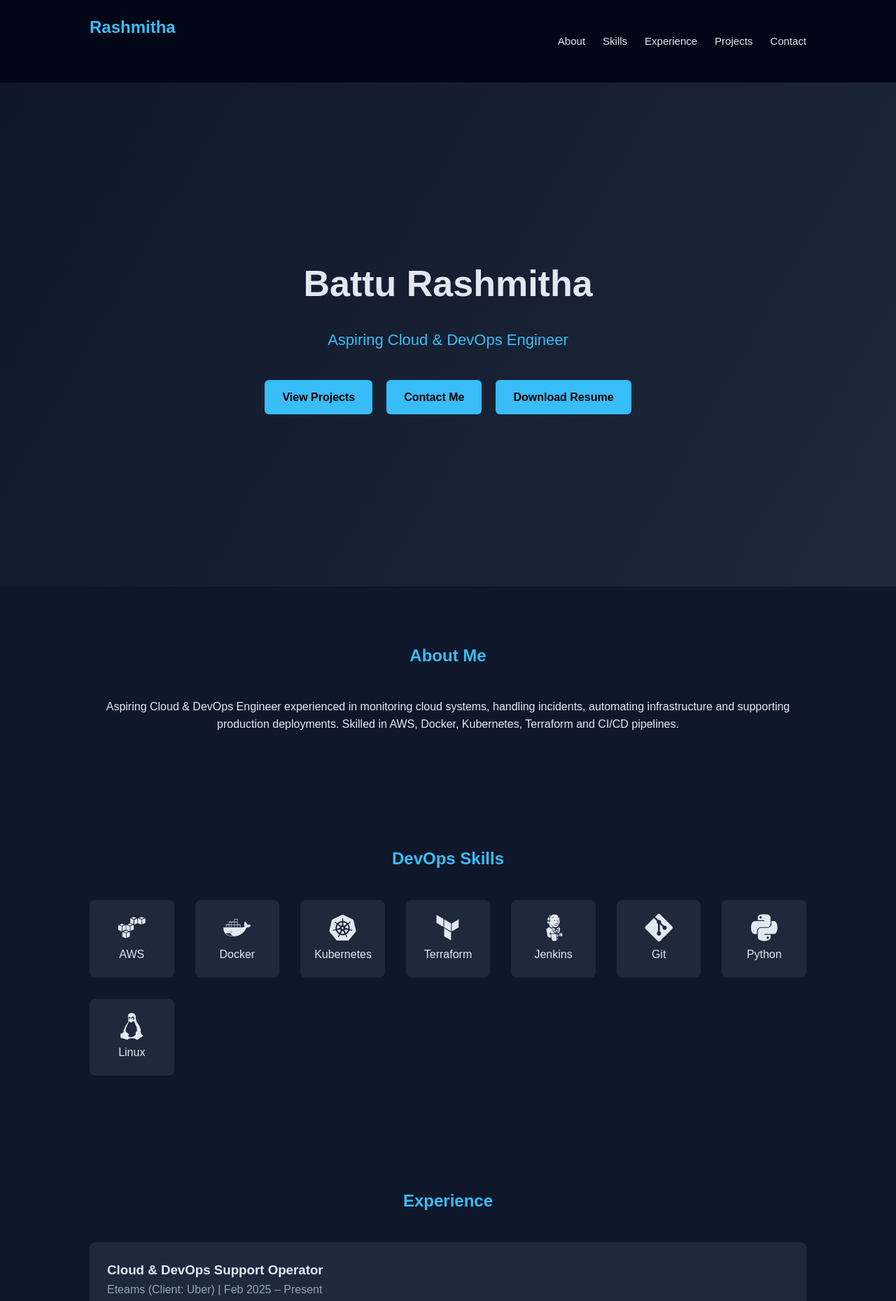
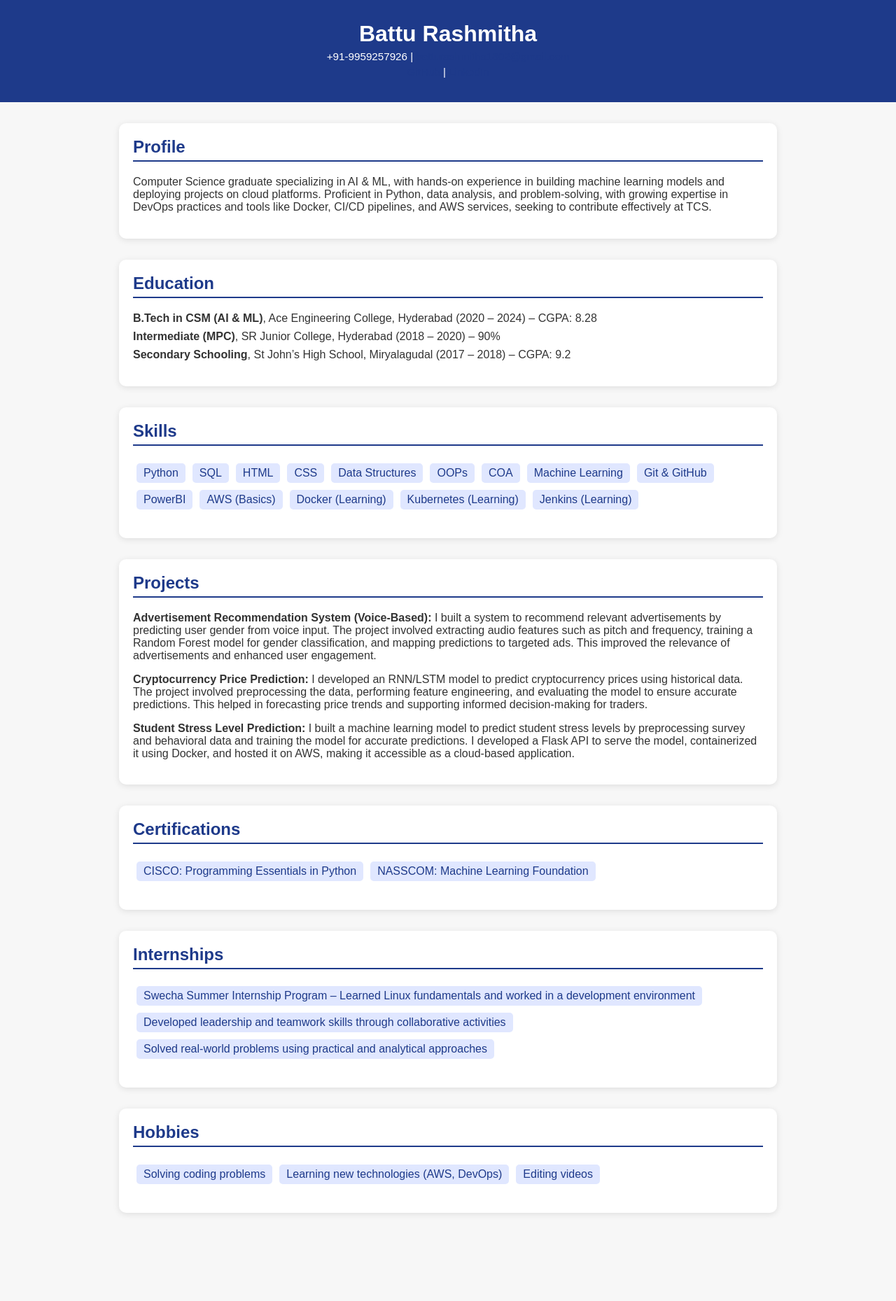
Before and after one commit to batturashmitha1984/portfolio, a plain HTML site: page index.html in a window 1280 px wide. Shown: the top 1859 px of the page at 70% size. After the commit the page ends 1763 px from the top, so only its background shows below. Drawn offline with nearby package versions, Linux system fonts and the light colour scheme.

Commit message:
Updated Portfolio

```diff
--- a/index.html
+++ b/index.html
@@ -1,175 +1,87 @@
 <!DOCTYPE html>
 <html lang="en">
-
 <head>
-<meta charset="UTF-8">
-<title>Battu Rashmitha | Cloud & DevOps Engineer</title>
-
-<link rel="stylesheet" href="style.css">
-
-<!-- DevOps Tool Icons -->
-<link rel="stylesheet"
-href="https://cdn.jsdelivr.net/gh/devicons/devicon@latest/devicon.min.css">
-
+    <meta charset="UTF-8">
+    <meta name="viewport" content="width=device-width, initial-scale=1.0">
+    <title>Battu Rashmitha Portfolio</title>
+    <link rel="stylesheet" href="style.css">
 </head>
-
 <body>
 
-<nav>
-
-<h2 class="logo">Rashmitha</h2>
-
-<ul>
-
-<li><a href="#about">About</a></li>
-<li><a href="#skills">Skills</a></li>
-<li><a href="#experience">Experience</a></li>
-<li><a href="#projects">Projects</a></li>
-<li><a href="#contact">Contact</a></li>
-
-</ul>
-
-</nav>
-
 <header>
-
-<h1>Battu Rashmitha</h1>
-
-<p class="title">Aspiring Cloud & DevOps Engineer</p>
-
-<div class="buttons">
-
-<a href="#projects">View Projects</a>
-<a href="#contact">Contact Me</a>
-<a href="resume.pdf" download>Download Resume</a>
-
-</div>
-
+    <h1>Battu Rashmitha</h1>
+    <p>+91-9959257926 | <a href="mailto:batturashmitha1802@gmail.com">batturashmitha1802@gmail.com</a></p>
+    <p><a href="https://github.com/batturashmitha" target="_blank">GitHub</a> | <a href="https://linkedin.com/in/batturashmitha" target="_blank">LinkedIn</a></p>
 </header>
 
-<section id="about">
-
-<h2>About Me</h2>
-
-<p>
-
-Aspiring Cloud & DevOps Engineer experienced in monitoring cloud
-systems, handling incidents, automating infrastructure and
-supporting production deployments.
-
-Skilled in AWS, Docker, Kubernetes, Terraform and CI/CD pipelines.
-
-</p>
-
+<section>
+    <h2>Profile</h2>
+    <p>Computer Science graduate specializing in AI & ML, with hands-on experience in building machine learning models and deploying projects on cloud platforms. Proficient in Python, data analysis, and problem-solving, with growing expertise in DevOps practices and tools like Docker, CI/CD pipelines, and AWS services, seeking to contribute effectively at TCS.</p>
 </section>
 
-<section id="skills">
-
-<h2>DevOps Skills</h2>
-
-<div class="skills">
-
-<div><i class="devicon-amazonwebservices-plain"></i><p>AWS</p></div>
-<div><i class="devicon-docker-plain"></i><p>Docker</p></div>
-<div><i class="devicon-kubernetes-plain"></i><p>Kubernetes</p></div>
-<div><i class="devicon-terraform-plain"></i><p>Terraform</p></div>
-<div><i class="devicon-jenkins-plain"></i><p>Jenkins</p></div>
-<div><i class="devicon-git-plain"></i><p>Git</p></div>
-<div><i class="devicon-python-plain"></i><p>Python</p></div>
-<div><i class="devicon-linux-plain"></i><p>Linux</p></div>
-
-</div>
-
+<section>
+    <h2>Education</h2>
+    <ul>
+        <li><strong>B.Tech in CSM (AI & ML)</strong>, Ace Engineering College, Hyderabad (2020 – 2024) – CGPA: 8.28</li>
+        <li><strong>Intermediate (MPC)</strong>, SR Junior College, Hyderabad (2018 – 2020) – 90%</li>
+        <li><strong>Secondary Schooling</strong>, St John’s High School, Miryalagudal (2017 – 2018) – CGPA: 9.2</li>
+    </ul>
 </section>
 
-<section id="experience">
-
-<h2>Experience</h2>
-
-<div class="card">
-
-<h3>Cloud & DevOps Support Operator</h3>
-
-<p class="company">
-Eteams (Client: Uber) | Feb 2025 – Present
-</p>
-
-<p>
-
-• Performed cloud monitoring and system health checks
-• Investigated alerts and escalated incidents
-• Used Linux commands to analyze logs and troubleshoot issues
-• Assisted DevOps teams during deployments
-• Automated repetitive tasks using Python and Shell
-• Worked with AWS EC2, S3, IAM and CloudWatch
-
-</p>
-
-</div>
-
+<section>
+    <h2>Skills</h2>
+    <ul class="skills">
+        <li>Python</li>
+        <li>SQL</li>
+        <li>HTML</li>
+        <li>CSS</li>
+        <li>Data Structures</li>
+        <li>OOPs</li>
+        <li>COA</li>
+        <li>Machine Learning</li>
+        <li>Git & GitHub</li>
+        <li>PowerBI</li>
+        <li>AWS (Basics)</li>
+        <li>Docker (Learning)</li>
+        <li>Kubernetes (Learning)</li>
+        <li>Jenkins (Learning)</li>
+    </ul>
 </section>
 
-<section id="projects">
+<section class="projects">
+    <h2>Projects</h2>
+    <p><strong>Advertisement Recommendation System (Voice-Based):</strong> I built a system to recommend relevant advertisements by predicting user gender from voice input. The project involved extracting audio features such as pitch and frequency, training a Random Forest model for gender classification, and mapping predictions to targeted ads. This improved the relevance of advertisements and enhanced user engagement.</p>
 
-<h2>Projects</h2>
+    <p><strong>Cryptocurrency Price Prediction:</strong> I developed an RNN/LSTM model to predict cryptocurrency prices using historical data. The project involved preprocessing the data, performing feature engineering, and evaluating the model to ensure accurate predictions. This helped in forecasting price trends and supporting informed decision-making for traders.</p>
 
-<div class="card">
-
-<h3>ML Model Deployment on AWS</h3>
-
-<p>
-
-Containerized ML model using Docker and deployed on AWS EC2
-with Flask API and Nginx reverse proxy.
-
-</p>
-
-</div>
-
-<div class="card">
-
-<h3>AWS Infrastructure Automation using Terraform</h3>
-
-<p>
-
-Automated AWS infrastructure including VPC, subnets,
-route tables and EC2 instances using Terraform modules.
-
-</p>
-
-</div>
-
-<div class="card">
-
-<h3>Monitoring System with Prometheus & Grafana</h3>
-
-<p>
-
-Built monitoring dashboards for CPU, memory,
-network traffic and service uptime using
-Prometheus and Grafana.
-
-</p>
-
-</div>
-
+    <p><strong>Student Stress Level Prediction:</strong> I built a machine learning model to predict student stress levels by preprocessing survey and behavioral data and training the model for accurate predictions. I developed a Flask API to serve the model, containerized it using Docker, and hosted it on AWS, making it accessible as a cloud-based application.</p>
 </section>
 
-<section id="contact">
-
-<h2>Contact</h2>
-
-<p>Email: batturashmitha1984@gmail.com</p>
-
-
+<section>
+    <h2>Certifications</h2>
+    <ul class="certifications">
+        <li>CISCO: Programming Essentials in Python</li>
+        <li>NASSCOM: Machine Learning Foundation</li>
+    </ul>
 </section>
 
-<footer>
+<section>
+    <h2>Internships</h2>
+    <ul class="internships">
+        <li>Swecha Summer Internship Program – Learned Linux fundamentals and worked in a development environment</li>
+        <li>Developed leadership and teamwork skills through collaborative activities</li>
+        <li>Solved real-world problems using practical and analytical approaches</li>
+    </ul>
+</section>
 
-<p>© 2026 Battu Rashmitha | DevOps Portfolio</p>
-
-</footer>
+<section>
+    <h2>Hobbies</h2>
+    <ul class="hobbies">
+        <li>Solving coding problems</li>
+        <li>Learning new technologies (AWS, DevOps)</li>
+        <li>Editing videos</li>
+    </ul>
+</section>
 
 </body>
-
 </html>
--- a/style.css
+++ b/style.css
@@ -1,137 +1,75 @@
-*{
-margin:0;
-padding:0;
-box-sizing:border-box;
-font-family:Arial;
+body {
+    font-family: 'Arial', sans-serif;
+    background-color: #f7f7f7;
+    color: #333;
+    margin: 0;
+    padding: 0;
 }
 
-body{
-background:#0f172a;
-color:#e2e8f0;
-line-height:1.6;
+header {
+    background-color: #1e3a8a;
+    color: white;
+    padding: 30px 20px;
+    text-align: center;
 }
 
-/* NAVBAR */
-
-nav{
-display:flex;
-justify-content:space-between;
-align-items:center;
-padding:20px 10%;
-background:#020617;
+header h1 {
+    margin: 0;
+    font-size: 2em;
 }
 
-nav ul{
-display:flex;
-list-style:none;
+header p {
+    margin: 5px 0;
+    font-size: 0.95em;
 }
 
-nav ul li{
-margin-left:25px;
+section {
+    max-width: 900px;
+    margin: 30px auto;
+    padding: 20px;
+    background-color: white;
+    border-radius: 10px;
+    box-shadow: 0 2px 10px rgba(0,0,0,0.1);
 }
 
-nav ul li a{
-text-decoration:none;
-color:#e2e8f0;
-font-size:15px;
+h2 {
+    color: #1e3a8a;
+    border-bottom: 2px solid #1e3a8a;
+    padding-bottom: 5px;
+    margin-top: 0;
 }
 
-.logo{
-color:#38bdf8;
+ul {
+    list-style: none;
+    padding-left: 0;
 }
 
-/* HEADER */
-
-header{
-height:90vh;
-display:flex;
-flex-direction:column;
-justify-content:center;
-align-items:center;
-text-align:center;
-background:linear-gradient(120deg,#0f172a,#1e293b);
+li {
+    margin-bottom: 8px;
 }
 
-header h1{
-font-size:52px;
-margin-bottom:20px;
+.projects p {
+    margin-bottom: 15px;
 }
 
-.title{
-font-size:22px;
-margin-bottom:40px;
-color:#38bdf8;
+a {
+    color: #1e3a8a;
+    text-decoration: none;
 }
 
-.buttons{
-display:flex;
-gap:20px;
+a:hover {
+    text-decoration: underline;
 }
 
-.buttons a{
-background:#38bdf8;
-padding:12px 25px;
-border-radius:6px;
-color:black;
-font-weight:bold;
-text-decoration:none;
+.skills, .certifications, .hobbies, .internships {
+    display: flex;
+    flex-wrap: wrap;
 }
 
-.buttons a:hover{
-background:#0ea5e9;
+.skills li, .certifications li, .hobbies li, .internships li {
+    background-color: #e0e7ff;
+    color: #1e3a8a;
+    padding: 5px 10px;
+    border-radius: 5px;
+    margin: 5px;
 }
-
-/* SECTIONS */
-
-section{
-padding:80px 10%;
-text-align:center;
-}
-
-h2{
-margin-bottom:40px;
-color:#38bdf8;
-}
-
-/* SKILLS */
-
-.skills{
-display:grid;
-grid-template-columns:repeat(auto-fit,minmax(120px,1fr));
-gap:30px;
-}
-
-.skills div{
-background:#1e293b;
-padding:20px;
-border-radius:8px;
-}
-
-.skills i{
-font-size:40px;
-margin-bottom:10px;
-}
-
-/* CARDS */
-
-.card{
-background:#1e293b;
-padding:25px;
-margin-top:20px;
-border-radius:8px;
-text-align:left;
-}
-
-.company{
-color:#94a3b8;
-margin-bottom:10px;
-}
-
-/* FOOTER */
-
-footer{
-text-align:center;
-padding:20px;
-background:#020617;
-margin-top:40px;
-}
```
Also changed, not shown: 2 other files.
